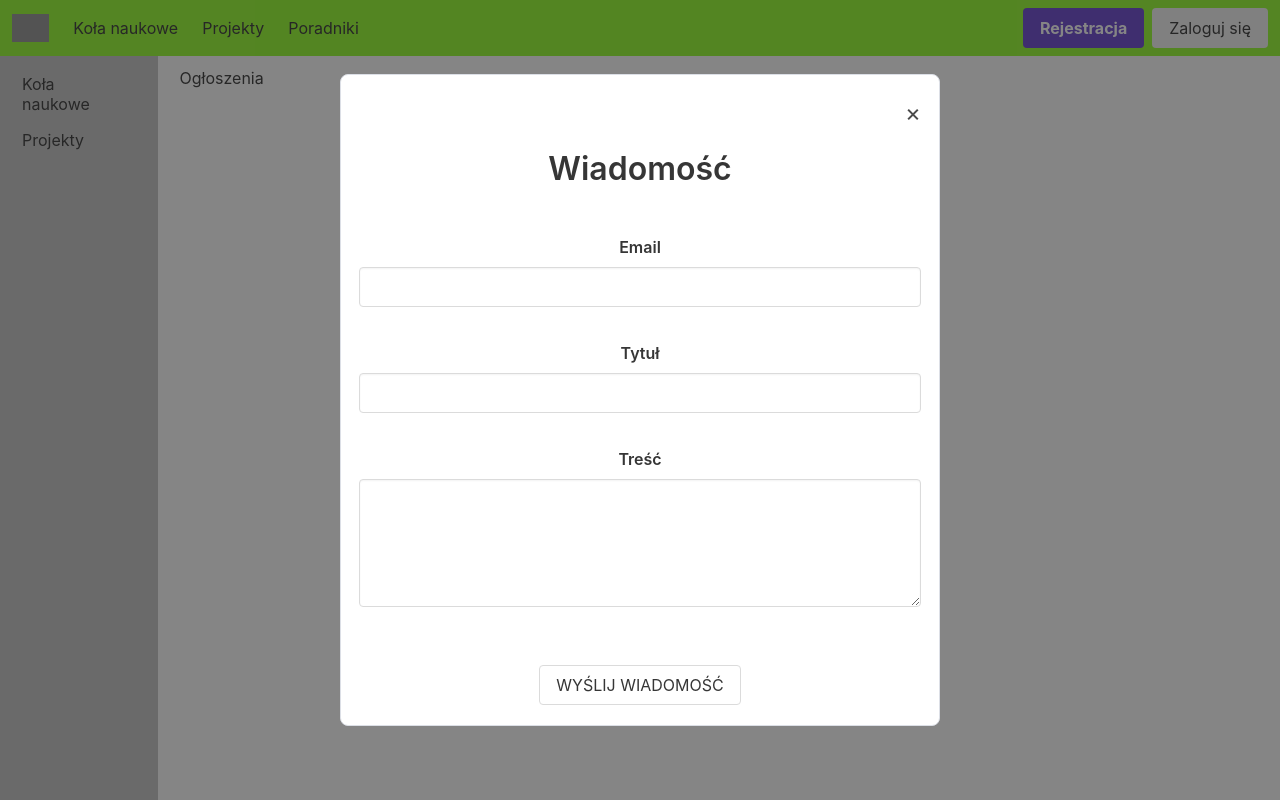
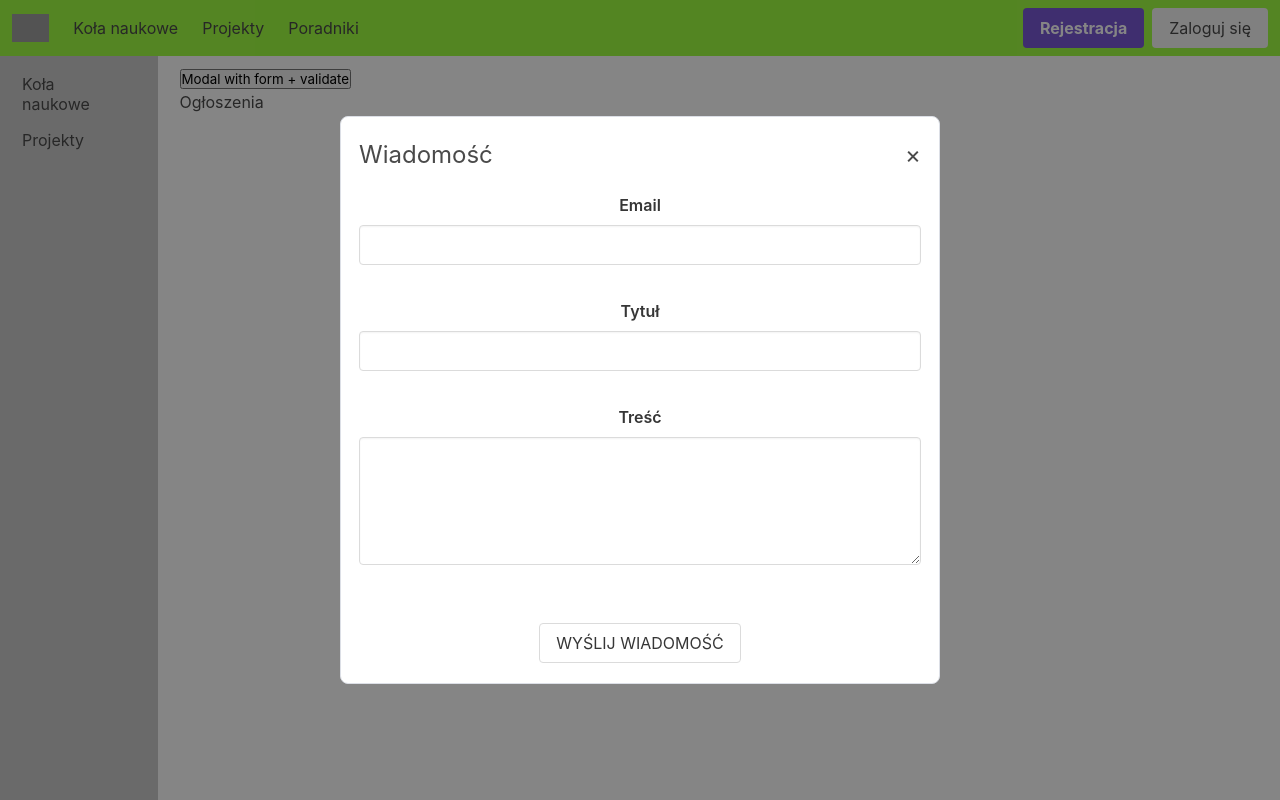
Before and after one commit to CrunchyBaguette/researchGroups, a Vue app in the folder frontend/: page / in a window 1280 px wide. Built offline with nearby package versions, Linux system fonts and the light colour scheme; grey boxes are pictures that could not be loaded.

Commit message:
popup - closer but still not working

```diff
--- a/frontend/src/App.vue
+++ b/frontend/src/App.vue
@@ -17,6 +17,7 @@
           </div>
           <div class="column">
             <div id="content">
+              <button class="btn btnPrimary" @click="Popup = !Popup">Modal with form + validate</button>
               <Popup
                   v-if="Popup"
                   @close="Popup = false"/>
@@ -32,7 +33,7 @@
 <script>
 import NavBar from "./components/layout/NavBar.vue";
 import SideBar from "./components/layout/SideBar.vue";
-import Popup from "./components/layout/Popup.vue";
+import Popup from "./components/popup/Popup.vue";
 
 export default {
   name: "App",
@@ -40,6 +41,11 @@ export default {
     NavBar,
     SideBar,
     Popup,
+  },
+  data() {
+    return {
+      Popup: false,
+    }
   },
   methods: {
     isLoginOrRegister() {
--- a/frontend/src/components/layout/Popup.vue
+++ b/frontend/src/components/popup/Popup.vue
@@ -206,11 +206,9 @@ export default {
 
 <template>
   <modal
+      title="Wiadomość"
       @close="$emit('close')">
       <div slot="body">
-        <h1 class="title">Wiadomość</h1>
-
-        <br>
 
         <!-- <form @submit.prevent="submitForm"> -->
         <form @submit.prevent="onSubmit">
@@ -244,7 +242,7 @@ export default {
 </template>
 
 <script>
-import modal from '@/components/layout/Modal.vue'
+import modal from '@/components/popup/Modal.vue'
 
 export default {
   name: "Popup",
@@ -282,5 +280,10 @@ export default {
 </script>
 
 <style>
+/* .title {
+  line-height: .8;
+  margin-bottom: 0px;
+} */
+
 
 </style>
```
Also changed, not shown: frontend/src/components/popup/Modal.vue (renamed from frontend/src/components/layout/Modal.vue).
